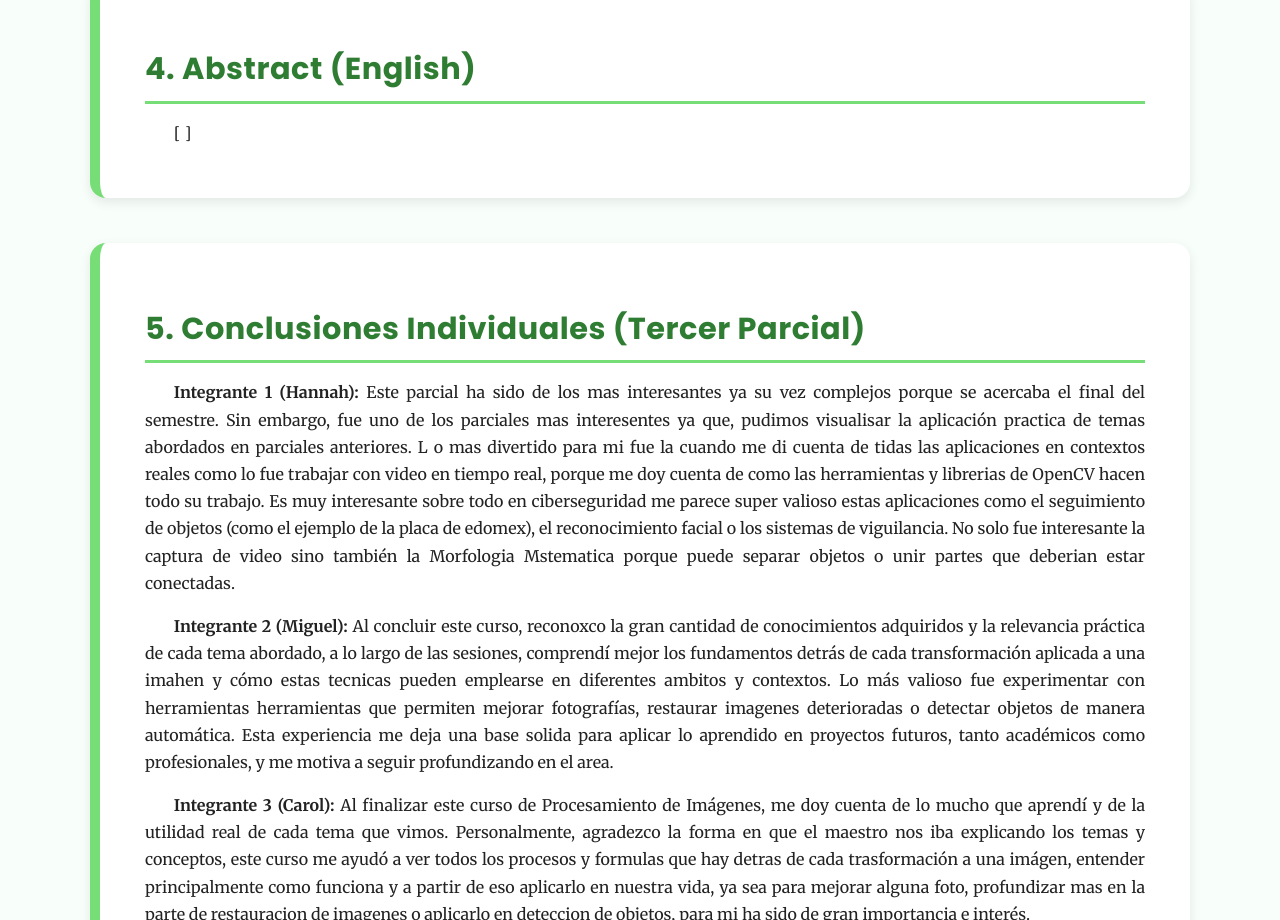
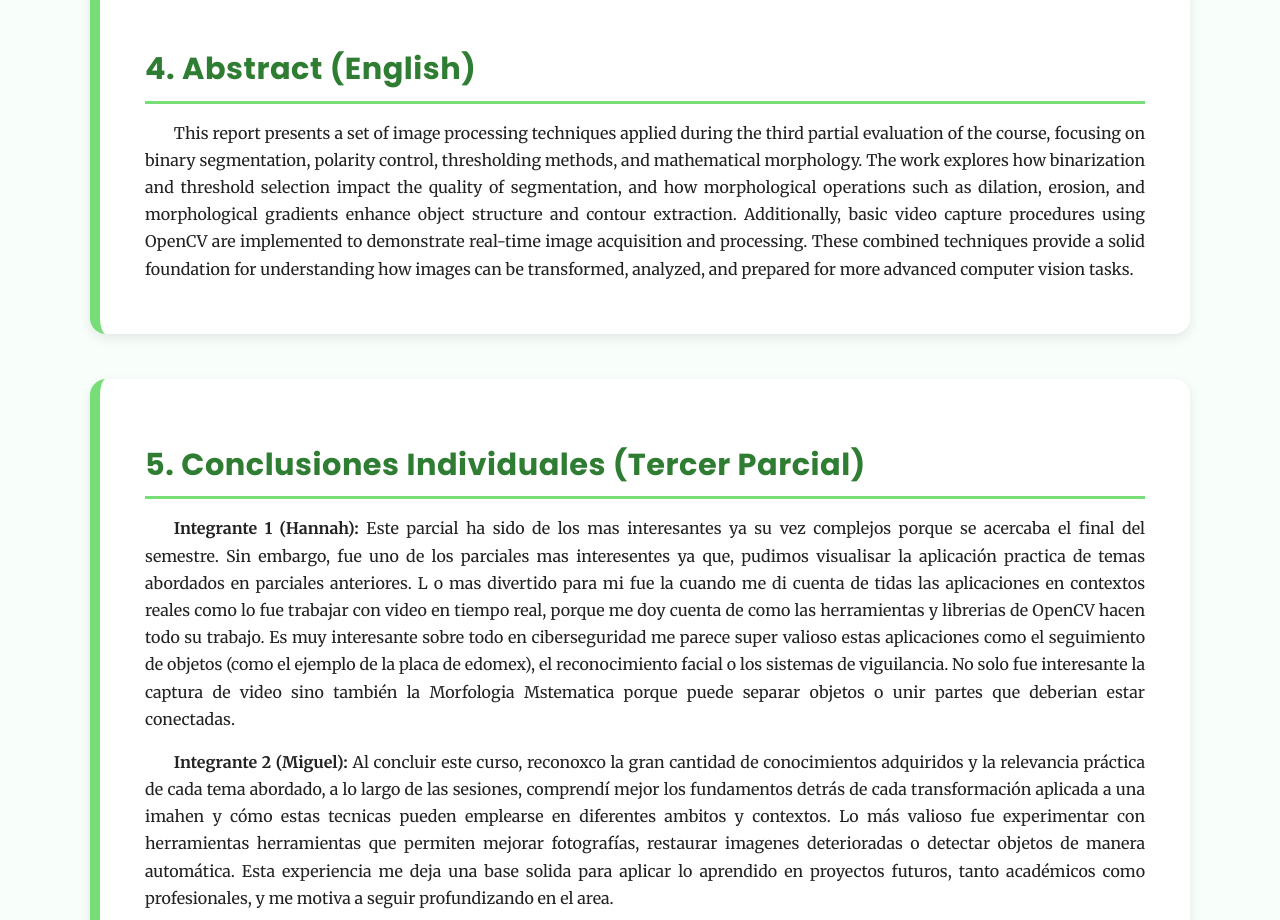
Before and after one commit to hannahgon25/procesamiento-imagenes-p2, a plain HTML site: page index.html in a window 1280 px wide. Shown: the part 8789-9709 px from the top of the page. Drawn offline with Linux system fonts and the light colour scheme.

Commit message:
Update index.html

```diff
--- a/index.html
+++ b/index.html
@@ -354,7 +354,12 @@ cv.destroyAllWindows()
     <!-- ABSTRACT -->
     <section id="abstract">
       <h2>4. Abstract (English)</h2>
-      <p>[ ]</p>
+      <p>This report presents a set of image processing techniques applied during the third partial evaluation of the course,
+        focusing on binary segmentation, polarity control, thresholding methods, and mathematical morphology. The work explores
+        how binarization and threshold selection impact the quality of segmentation, and how morphological operations such as dilation,
+        erosion, and morphological gradients enhance object structure and contour extraction. Additionally, basic video capture procedures using OpenCV are implemented
+        to demonstrate real-time image acquisition and processing. These combined techniques provide a solid foundation for understanding how images can be transformed,
+        analyzed, and prepared for more advanced computer vision tasks.</p>
     </section>
 
 
```
